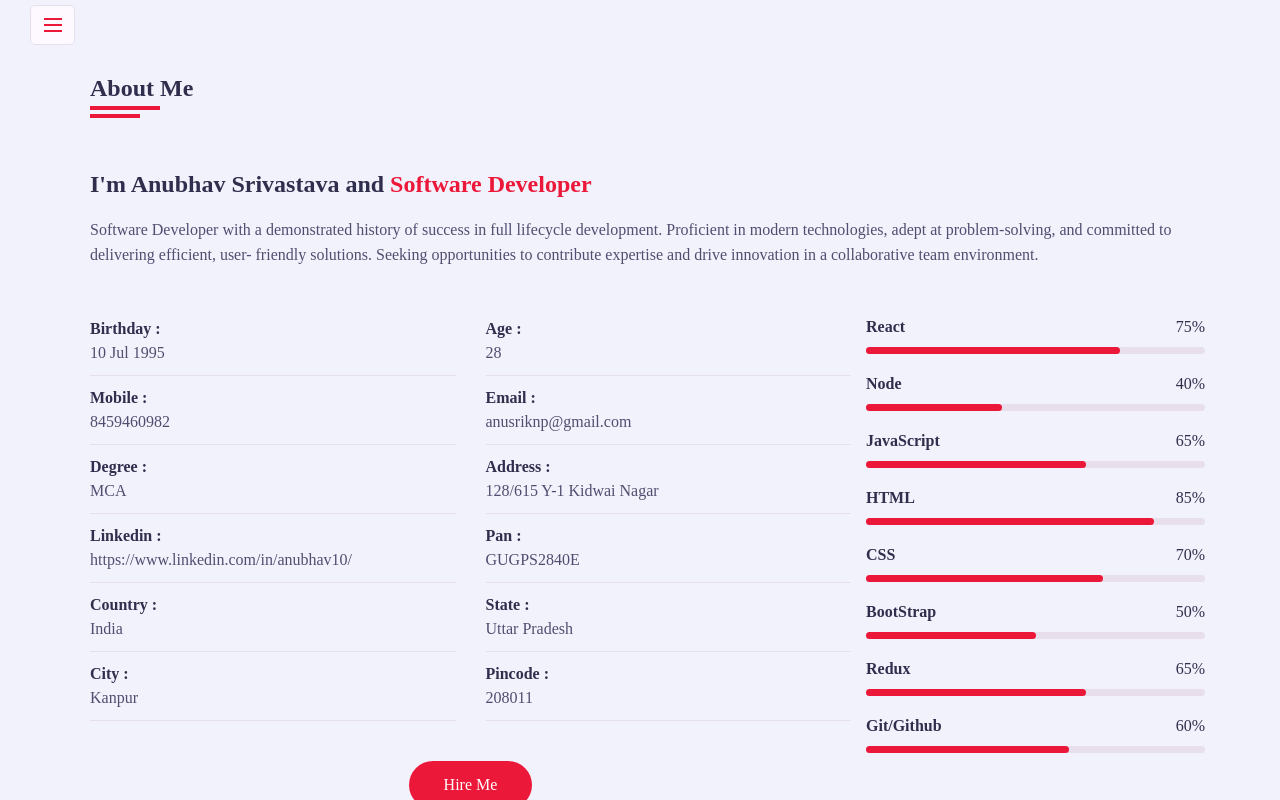
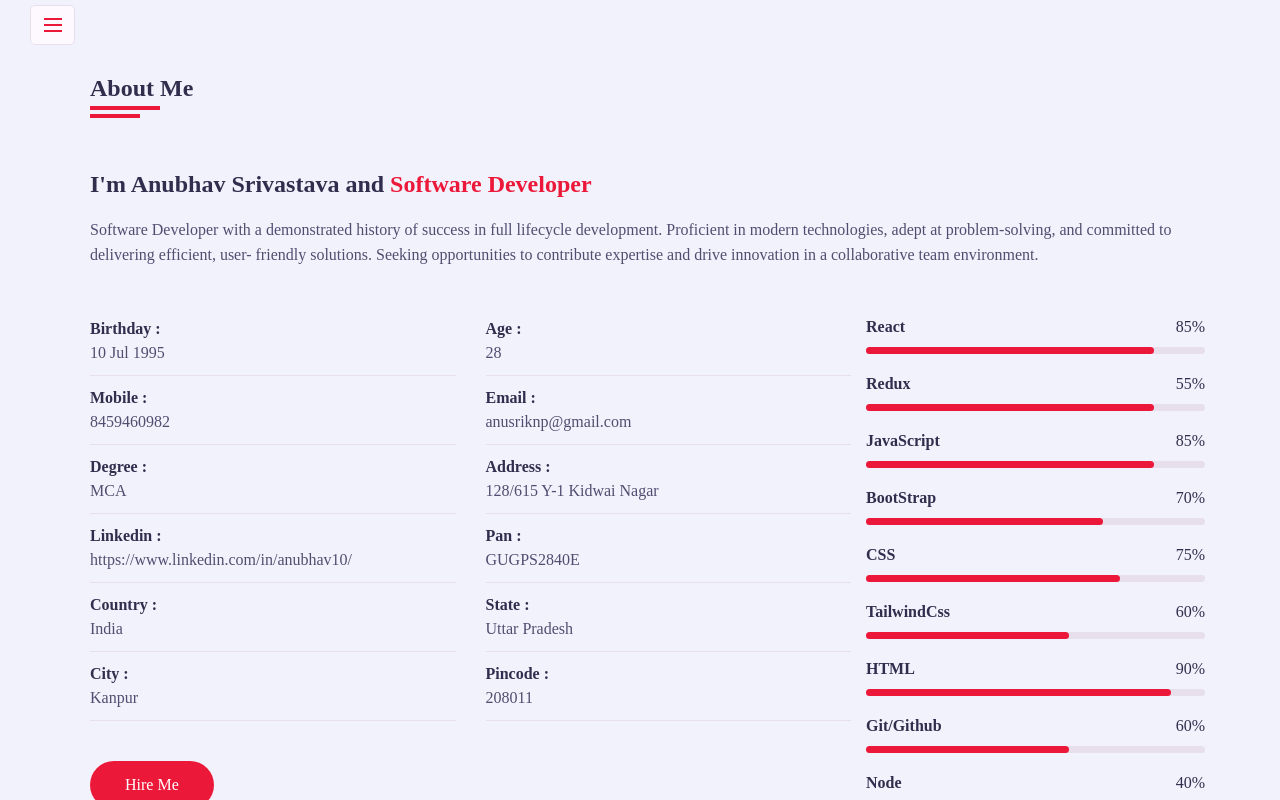
Before and after one commit to ANUBHAV517/React-Portfolio, a React (Vite) app: page /React-Portfolio/about in a window 1280 px wide. Built offline with nearby package versions, Linux system fonts and the light colour scheme; a web font is replaced by a local one.

Commit message:
resume issue solve

```diff
--- a/src/App.css
+++ b/src/App.css
@@ -139,7 +139,7 @@ ul {
   margin-left: -15px;
   margin-right: -15px;
   position: relative;
-  justify-content: center;
+
 }
 
 .btn {
@@ -449,6 +449,11 @@ h3.my-profession {
   color: var(--text-black-700);
   margin-left: 4px;
   display: inline-block;
+  word-break: break-word;
+  /* Allows breaking at soft wrap points */
+  overflow-wrap: break-word;
+  /* Ensures long words wrap */
+  white-space: normal;
 }
 
 .about .about-content .personal-info .buttons {
@@ -705,6 +710,11 @@ h3.my-profession {
   color: #555;
 }
 
+.project-link {
+  font-size: 15px;
+  color: #555;
+}
+
 .portfolio .portfolio-item-inner .portfolio-img img {
   width: 100%;
   display: block;
--- a/src/component/Sidebar.jsx
+++ b/src/component/Sidebar.jsx
@@ -104,31 +104,51 @@ function Sidebar() {
       </ul> */}
         <ul className="nav">
           <li>
-            <NavLink className="menu" to={'/'}>
+            <NavLink
+              className="menu"
+              to={'/'}
+              onClick={() => dispatch(updateSideBar())}
+            >
               <FontAwesomeIcon icon={faHome} />
               Home
             </NavLink>
           </li>
           <li>
-            <NavLink className="menu" to={'/about'}>
+            <NavLink
+              className="menu"
+              to={'/about'}
+              onClick={() => dispatch(updateSideBar())}
+            >
               <FontAwesomeIcon icon={faUser} />
               About
             </NavLink>
           </li>
           <li>
-            <NavLink className="menu" to={'/services'}>
+            <NavLink
+              className="menu"
+              to={'/services'}
+              onClick={() => dispatch(updateSideBar())}
+            >
               <FontAwesomeIcon icon={faList} />
               Services
             </NavLink>
           </li>
           <li>
-            <NavLink className="menu" to={'/projects'}>
+            <NavLink
+              className="menu"
+              to={'/projects'}
+              onClick={() => dispatch(updateSideBar())}
+            >
               <FontAwesomeIcon icon={faDiagramProject} />
               Projects
             </NavLink>
           </li>
           <li>
-            <NavLink className="menu" to={'/contact'}>
+            <NavLink
+              className="menu"
+              to={'/contact'}
+              onClick={() => dispatch(updateSideBar())}
+            >
               <FontAwesomeIcon icon={faComments} />
               Contact
             </NavLink>
--- a/src/pages/About.jsx
+++ b/src/pages/About.jsx
@@ -1,6 +1,7 @@
 import React from 'react';
 import { useSelector } from 'react-redux';
 import useIsMobile from '../hook/useIsMobile';
+import { Link } from 'react-router-dom';
 
 function About() {
   const sidebarOpen = useSelector((state) => state.sidebar.sidebarOpen);
@@ -104,13 +105,17 @@ function About() {
                   </div>
                   <div className="row">
                     <div className="buttons padd-15">
-                      <a
+                      {/* <a
                         href="#contact"
                         data-section-index="1"
                         className="btn hire-me"
                       >
                         Hire Me
-                      </a>
+                      </a> */}
+                      <Link to={'/contact'} className="btn hire-me">
+                        {' '}
+                        Hire Me
+                      </Link>
                     </div>
                   </div>
                 </div>
@@ -121,9 +126,79 @@ function About() {
                       <div className="progress">
                         <div
                           className="progress-in"
+                          style={{ width: '85%' }}
+                        ></div>
+                        <div className="skill-percent">85%</div>
+                      </div>
+                    </div>
+                    <div className="skill-item padd-15">
+                      <h5>Redux</h5>
+                      <div className="progress">
+                        <div
+                          className="progress-in"
+                          style={{ width: '85%' }}
+                        ></div>
+                        <div className="skill-percent">55%</div>
+                      </div>
+                    </div>
+                    <div className="skill-item padd-15">
+                      <h5>JavaScript</h5>
+                      <div className="progress">
+                        <div
+                          className="progress-in"
+                          style={{ width: '85%' }}
+                        ></div>
+                        <div className="skill-percent">85%</div>
+                      </div>
+                    </div>
+                    <div className="skill-item padd-15">
+                      <h5>BootStrap</h5>
+                      <div className="progress">
+                        <div
+                          className="progress-in"
+                          style={{ width: '70%' }}
+                        ></div>
+                        <div className="skill-percent">70%</div>
+                      </div>
+                    </div>
+                    <div className="skill-item padd-15">
+                      <h5>CSS</h5>
+                      <div className="progress">
+                        <div
+                          className="progress-in"
                           style={{ width: '75%' }}
                         ></div>
                         <div className="skill-percent">75%</div>
+                      </div>
+                    </div>
+                    <div className="skill-item padd-15">
+                      <h5>TailwindCss</h5>
+                      <div className="progress">
+                        <div
+                          className="progress-in"
+                          style={{ width: '60%' }}
+                        ></div>
+                        <div className="skill-percent">60%</div>
+                      </div>
+                    </div>
+                    <div className="skill-item padd-15">
+                      <h5>HTML</h5>
+                      <div className="progress">
+                        <div
+                          className="progress-in"
+                          style={{ width: '90%' }}
+                        ></div>
+                        <div className="skill-percent">90%</div>
+                      </div>
+                    </div>
+                    <div className="skill-item padd-15">
+                      <h5>Git/Github</h5>
+                      <div className="progress">
+                        <div
+                          className="progress-in"
+                          style={{ width: '60%' }}
+                        ></div>
+                        <div className="skill-percent">60%</div>
                       </div>
                     </div>
                     <div className="skill-item padd-15">
@@ -134,66 +209,6 @@ function About() {
                           style={{ width: '40%' }}
                         ></div>
                         <div className="skill-percent">40%</div>
-                      </div>
-                    </div>
-                    <div className="skill-item padd-15">
-                      <h5>JavaScript</h5>
-                      <div className="progress">
-                        <div
-                          className="progress-in"
-                          style={{ width: '65%' }}
-                        ></div>
-                        <div className="skill-percent">65%</div>
-                      </div>
-                    </div>
-                    <div className="skill-item padd-15">
-                      <h5>HTML</h5>
-                      <div className="progress">
-                        <div
-                          className="progress-in"
-                          style={{ width: '85%' }}
-                        ></div>
-                        <div className="skill-percent">85%</div>
-                      </div>
-                    </div>
-                    <div className="skill-item padd-15">
-                      <h5>CSS</h5>
-                      <div className="progress">
-                        <div
-                          className="progress-in"
-                          style={{ width: '70%' }}
-                        ></div>
-                        <div className="skill-percent">70%</div>
-                      </div>
-                    </div>
-                    <div className="skill-item padd-15">
-                      <h5>BootStrap</h5>
-                      <div className="progress">
-                        <div
-                          className="progress-in"
-                          style={{ width: '50%' }}
-                        ></div>
-                        <div className="skill-percent">50%</div>
-                      </div>
-                    </div>
-                    <div className="skill-item padd-15">
-                      <h5>Redux</h5>
-                      <div className="progress">
-                        <div
-                          className="progress-in"
-                          style={{ width: '65%' }}
-                        ></div>
-                        <div className="skill-percent">65%</div>
-                      </div>
-                    </div>
-                    <div className="skill-item padd-15">
-                      <h5>Git/Github</h5>
-                      <div className="progress">
-                        <div
-                          className="progress-in"
-                          style={{ width: '60%' }}
-                        ></div>
-                        <div className="skill-percent">60%</div>
                       </div>
                     </div>
                   </div>
--- a/src/pages/Contact.jsx
+++ b/src/pages/Contact.jsx
@@ -35,7 +35,7 @@ function Contact() {
         </div>
         <h3 className="contact-title padd-15">Have You Any Question ?</h3>
         <h4 className="contact-sub-title padd-15">I'M AT YOUR SERVICE</h4>
-        <div className="row">
+        <div className="row" style={{ justifyContent: 'center' }}>
           <div className="contact-info-item padd-15">
             <div className="icon">
               <FontAwesomeIcon icon={faMobile} className="fa" />
--- a/src/pages/Home.jsx
+++ b/src/pages/Home.jsx
@@ -8,6 +8,12 @@ function Home() {
   const sidebarOpen = useSelector((state) => state.sidebar.sidebarOpen);
   const isMobile = useIsMobile();
 
+  const publicUrl = import.meta.env.VITE_LOCAL_URL || '';
+  console.log(
+    import.meta.env.VITE_LOCAL_URL,
+    'process.env.PUBLIC_URL',
+    publicUrl
+  );
   return (
     <>
       {/* <Sidebar /> */}
@@ -34,7 +40,7 @@ function Home() {
               </p>
               <a
                 className="btn"
-                href="assets/AnubhavResume.pdf"
+                href={`${publicUrl}/assets/AnubhavResume.pdf`}
                 download="Anubhav_Srivastava_CV.pdf"
               >
                 Download Resume
--- a/vite.config.js
+++ b/vite.config.js
@@ -5,4 +5,7 @@ import react from '@vitejs/plugin-react';
 export default defineConfig({
   plugins: [react()],
   base: '/React-Portfolio/',
+  define: {
+    'process.env': {},
+  },
 });
```
Also changed, not shown: src/pages/Projects.jsx (+37 -2 lines), 2 other files (tests, documents, lock files or other folders).
